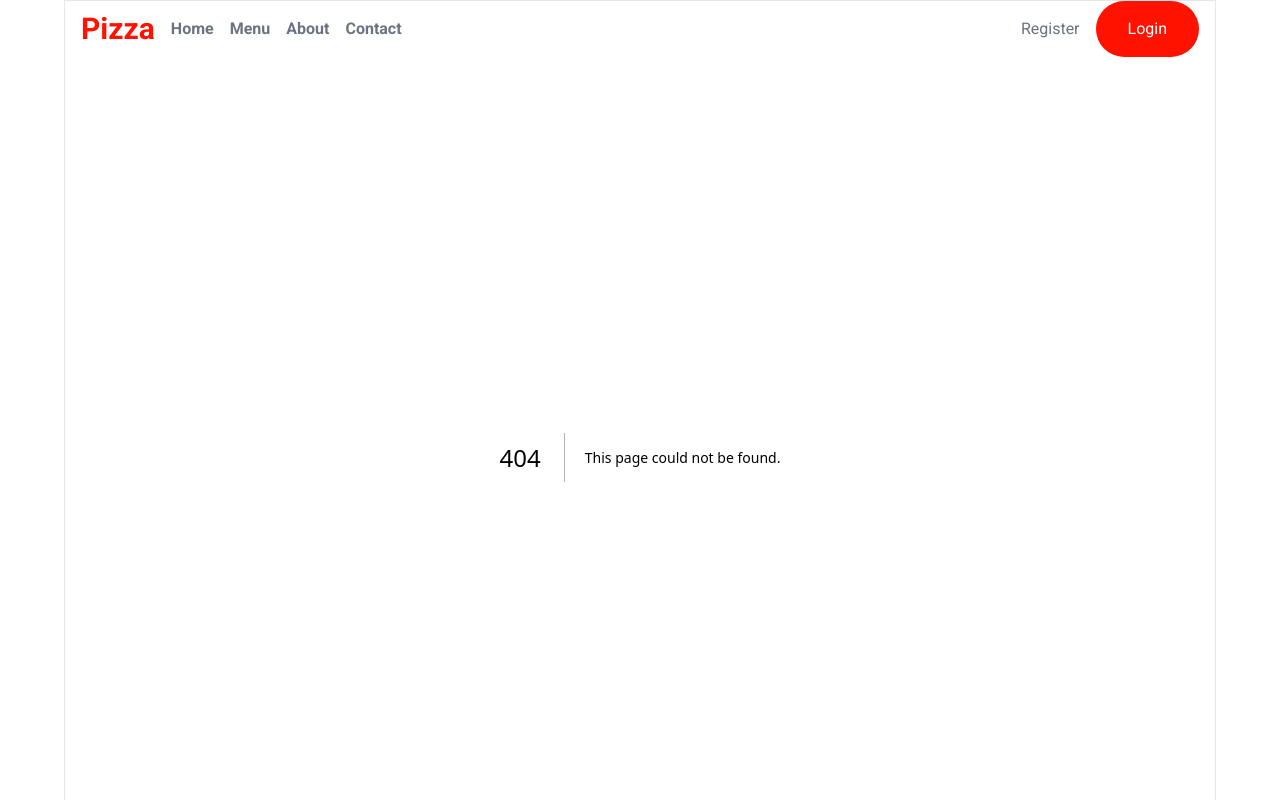
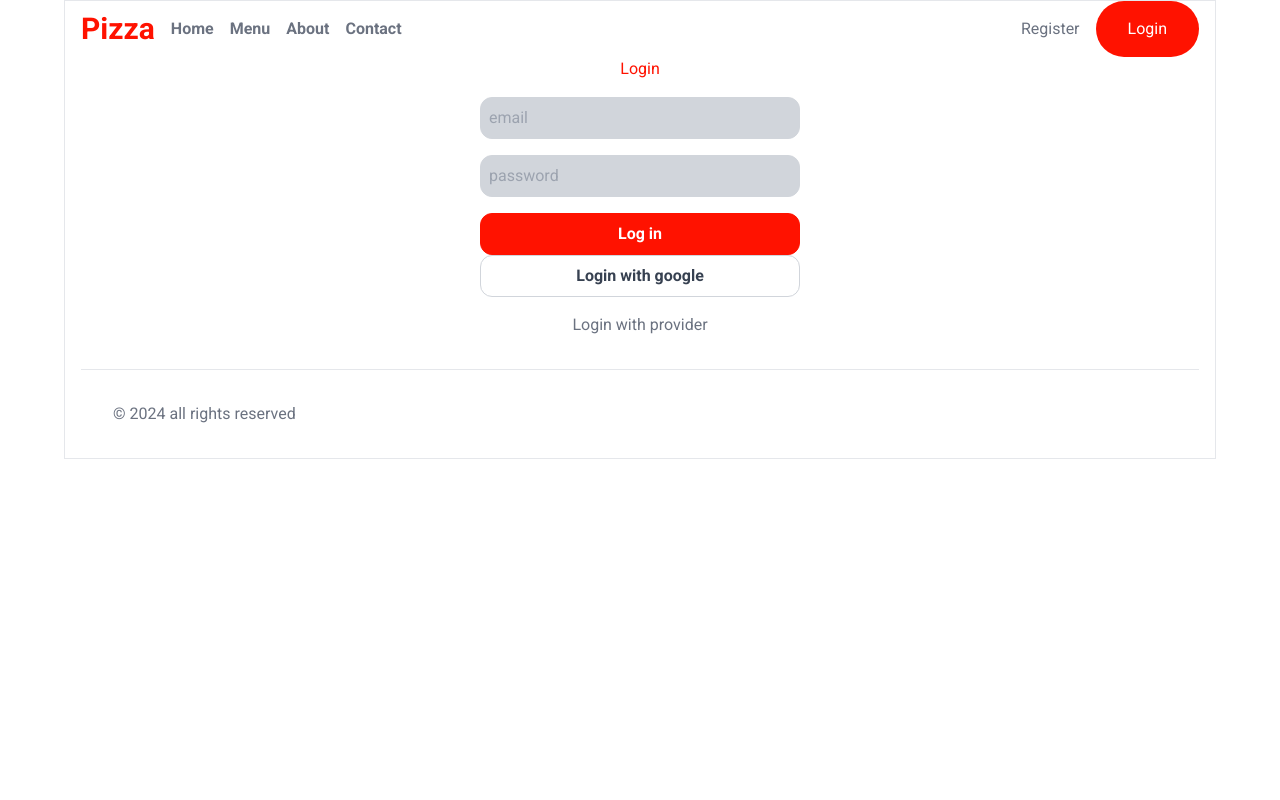
Before and after one commit to konstantin13-hi/Food, a Next.js app: page /login in a window 1280 px wide. Before the commit this address had no page. Shown: the top 800 px of the page. Built offline with nearby package versions, Linux system fonts and the light colour scheme; no server answers.

Commit message:
added logOut and google sign in

```diff
--- /dev/null
+++ b/src/app/api/auth/[...nextauth]/route.js
@@ -0,0 +1,43 @@
+import NextAuth from "next-auth"
+import CredentialsProvider from "next-auth/providers/credentials"
+import mongoose from "mongoose";
+import {User} from "../../models/User";
+import bcrypt from "bcrypt";
+import GoogleProvider from "next-auth/providers/google";
+
+const handler = NextAuth({
+    secret: process.env.NEXT_AUTH_SECRET,
+
+    providers: [
+        GoogleProvider({
+            clientId: process.env.GOOGLE_CLIENT_ID,
+            clientSecret: process.env.GOOGLE_SECRET
+        }),
+        CredentialsProvider({
+
+            name: 'Credentials',
+            id:'credentials',
+
+            credentials: {
+                username: { label: "Username", type: "text", placeholder: "jsmith" },
+                password: { label: "Password", type: "password" }
+            },
+            async authorize(credentials, req) {
+               const email = credentials?.email;
+               const password = credentials?.password;
+               console.log(credentials)
+                console.log(email)
+               await mongoose.connect(process.env.MONGODB_URI);
+               const user = await User.findOne({ email });
+               const passwordMatch = user && await bcrypt.compareSync(password, user.password);
+               console.log(passwordMatch);
+               if(passwordMatch) {
+                   return user;
+               }
+                return null
+            }
+        })
+    ]
+})
+
+export { handler as GET, handler as POST }
--- a/src/app/api/auth/[...nextauth]/route.ts
+++ /dev/null
@@ -1,42 +0,0 @@
-import NextAuth from "next-auth"
-import CredentialsProvider from "next-auth/providers/credentials"
-
-const handler = NextAuth({
-    providers: [
-        CredentialsProvider({
-            // The name to display on the sign in form (e.g. 'Sign in with...')
-            name: 'Credentials',
-            // The credentials is used to generate a suitable form on the sign in page.
-            // You can specify whatever fields you are expecting to be submitted.
-            // e.g. domain, username, password, 2FA token, etc.
-            // You can pass any HTML attribute to the <input> tag through the object.
-            credentials: {
-                username: { label: "Username", type: "text", placeholder: "jsmith" },
-                password: { label: "Password", type: "password" }
-            },
-            async authorize(credentials, req) {
-                // You need to provide your own logic here that takes the credentials
-                // submitted and returns either a object representing a user or value
-                // that is false/null if the credentials are invalid.
-                // e.g. return { id: 1, name: 'J Smith', email: 'jsmith@example.com' }
-                // You can also use the `req` object to obtain additional parameters
-                // (i.e., the request IP address)
-                const res = await fetch("/your/endpoint", {
-                    method: 'POST',
-                    body: JSON.stringify(credentials),
-                    headers: { "Content-Type": "application/json" }
-                })
-                const user = await res.json()
-
-                // If no error and we have user data, return it
-                if (res.ok && user) {
-                    return user
-                }
-                // Return null if user data could not be retrieved
-                return null
-            }
-        })
-    ]
-})
-
-export { handler as GET, handler as POST }
--- a/src/app/layout.js
+++ b/src/app/layout.js
@@ -1,6 +1,7 @@
 import { Roboto } from "next/font/google";
 import "./globals.css";
 import Header from "../components/layout/Header";
+import {AppProvider} from "../components/AppContext";
 
 
 const roboto = Roboto({ subsets: ['latin'], weight: ['400', '500','700'] })
@@ -13,14 +14,16 @@ export const metadata = {
 export default function RootLayout({ children }) {
   return (
     <html lang="en">
-      <body className={roboto.className}>
+      <body className={roboto.className} suppressHydrationWarning={true}>
       <main className={"max-w-6xl mx-auto border px-4"}>
+          <AppProvider>
           <Header/>
           {children}
 
           <footer className={"border-t p-8 text-gray-500 mt-8"}>
               &copy; 2024 all rights reserved
           </footer>
+          </AppProvider>
 
       </main>
 
--- /dev/null
+++ b/src/app/login/page.js
@@ -0,0 +1,44 @@
+'use client'
+
+import {useState} from "react";
+import {signIn} from "next-auth/react";
+
+export default function LoginPage(){
+    const [email, setEmail] = useState('');
+    const [password, setPassword] = useState('');
+    const[logInProgress, setLogInProgress] = useState(false);
+
+
+   async function handleSubmit(ev){
+        ev.preventDefault();
+       await signIn("credentials",{email:email,password:password,callbackUrl:'/'});
+       setLogInProgress(false);
+
+    }
+    return(
+
+        <section>
+
+
+            <h1 className={"flex justify-center text-primary"}>
+                Login
+            </h1>
+            <form className={"max-w-xs mx-auto "} onSubmit={handleSubmit}>
+                <input type="text" placeholder={"email"} value={email}
+                       disabled={logInProgress}
+                       onChange={e => setEmail(e.target.value)}/>
+                <input type="password" placeholder={"password"} value={password}
+                       disabled={logInProgress}
+                       onChange={e => setPassword(e.target.value)}/>
+                <button type="submit"
+                        disabled={logInProgress}>Log in</button>
+                <button onClick={()=>signIn('google',{callbackUrl:'/'})}>Login with google</button>
+                <div className={"my-4 text-center text-gray-500"}>Login with provider</div>
+
+
+            </form>
+
+        </section>
+    )
+
+}
--- a/src/app/page.js
+++ b/src/app/page.js
@@ -1,8 +1,8 @@
 import Image from "next/image";
 import Link from "next/link";
-import Header from "@/components/layout/Header";
-import Hero from "@/components/layout/Hero";
-import HomeMenu from "@/components/layout/HomeMenu";
+import Header from "../components/layout/Header";
+import Hero from "../components/layout/Hero";
+import HomeMenu from "../components/layout/HomeMenu";
 
 export default function Home() {
     return (
--- /dev/null
+++ b/src/components/AppContext.js
@@ -0,0 +1,9 @@
+'use client'
+
+import {SessionProvider} from "next-auth/react";
+
+export function AppProvider({ children }) {
+    return (
+        <SessionProvider>{children}</SessionProvider>
+    )
+}
--- a/src/components/layout/Header.js
+++ b/src/components/layout/Header.js
@@ -1,6 +1,10 @@
+'use client'
 import Link from "next/link";
+import {signOut, useSession} from "next-auth/react";
 
 export default function Header(){
+    const session = useSession();
+    const status =session.status;
     return (
         <header className={"flex items-center justify-between w-full"}>
             <nav className={"flex gap-4 items-center font-semibold text-gray-500"}>
@@ -11,8 +15,16 @@ export default function Header(){
                 <Link href="">Contact</Link>
                   </nav>
             <nav className={"flex items-center gap-4 text-gray-500"}>
-                <Link href="/register">Register</Link>
-                <Link href="" className={"bg-primary rounded-full text-white px-8 py-4"}>Login</Link>
+                {status==="authenticated" &&(
+                <button className={""} onClick={()=>signOut()}>Log out</button>
+                )}
+                {status==="unauthenticated" &&(
+                    <>
+                    <Link href="/register">Register</Link>
+                    <Link href="/login" className={"bg-primary rounded-full text-white px-8 py-4"}>Login</Link>
+                    </>
+            )}
+
 
 
             </nav>
--- a/src/components/layout/Hero.js
+++ b/src/components/layout/Hero.js
@@ -1,5 +1,5 @@
 import Image from "next/image";
-import Right from "@/components/icons/Right";
+import Right from "../icons/Right";
 
 export default function Hero() {
     return (
--- a/src/components/layout/HomeMenu.js
+++ b/src/components/layout/HomeMenu.js
@@ -1,6 +1,6 @@
 import Image from "next/image";
-import MenuItem from "@/components/menu/MenuItem";
-import SectionHeaders from "@/components/layout/SectionHeaders";
+import MenuItem from "../menu/MenuItem"
+import SectionHeaders from "./SectionHeaders"
 
 export default function HomeMenu() {
     return (
```
